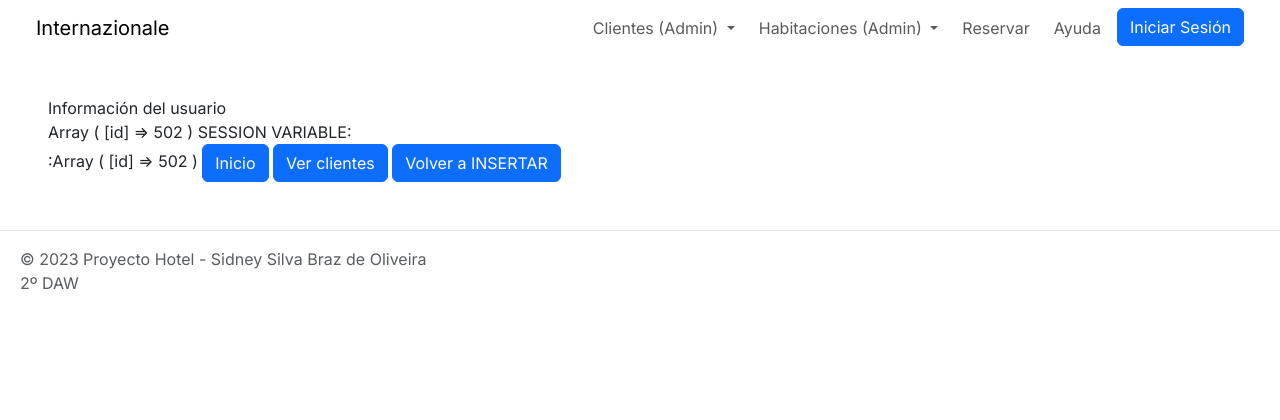
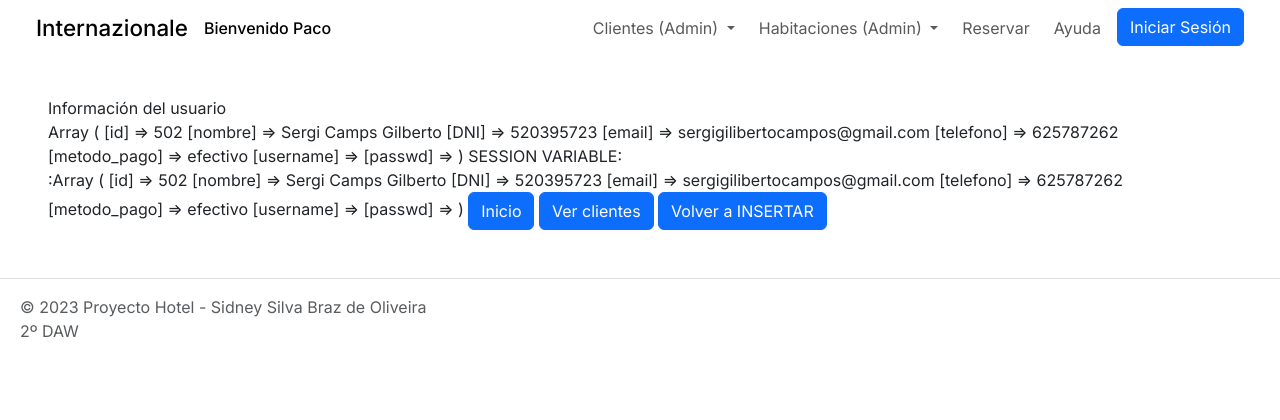
Before and after one commit to sxdny/hotel-project-php, a PHP site: page /db/db_customer_login.php in a window 1280 px wide. Shown: the top 420 px of the page. Run offline with PHP 8.4, Linux system fonts and the light colour scheme; data comes from the database, SQL or seed files in the repository; data that the repository does not hold is empty.

Commit message:
hacer cosas de la libreta

```diff
--- a/student047/dwes/components/header.php
+++ b/student047/dwes/components/header.php
@@ -11,7 +11,6 @@
 <head>
     <meta charset="utf-8">
     <meta name="viewport" content="width=device-width, initial-scale=1">
-    <!-- TODO cambiar título dependiendo de donde estemos -->
     <title>Internazionale</title>
     <link href="https://cdn.jsdelivr.net/npm/bootstrap@5.3.2/dist/css/bootstrap.min.css" rel="stylesheet"
         integrity="sha384-T3c6CoIi6uLrA9TneNEoa7RxnatzjcDSCmG1MXxSR1GAsXEV/Dwwykc2MPK8M2HN" crossorigin="anonymous">
@@ -51,6 +50,20 @@
     code {
         font-family: monospace !important;
     }
+
+    .logo-text {
+        font-weight: 500;
+        font-size: 1.4rem;
+        text-decoration: none;
+        color: black;
+    }
+
+    .welcome-text {
+        font-weight: 500;
+        font-size: 1rem;
+        text-decoration: none;
+        color: black;
+    }
 </style>
 
 <body>
@@ -58,7 +71,10 @@
     <!-- navbar menu -->
     <nav class="navbar fixed-top navbar-expand-lg bg-light px-4">
         <div class="container-fluid">
-            <a class="navbar-brand" href=<?php echo '"' . $root . 'index.php' . '"'; ?>>Internazionale</a>
+            <div class="d-flex align-content-center text-center justify-content-around gap-3 align-items-center">
+                <a class="logo-text" href=<?php echo '"' . $root . 'index.php' . '"'; ?>>Internazionale</a>
+                <a class="welcome-text">Bienvenido Paco</a>
+            </div>
 
             <!-- navigation button -->
             <button class="navbar-toggler" type="button" data-bs-toggle="collapse" data-bs-target="#navbarNav"
@@ -70,7 +86,6 @@
             <div class="collapse justify-content-end navbar-collapse" id="navbarNav">
                 <ul class="navbar-nav gap-2">
 
-                    <!-- TODO juntar los dropdownd con los droprights (hacerlo todo junto) -->
                     <li class="nav-item dropdown">
                         <a class="nav-link dropdown-toggle" href="#" role="button" data-bs-toggle="dropdown"
                             aria-expanded="false">
@@ -88,7 +103,6 @@
                             aria-expanded="false">
                             Habitaciones (Admin)
                         </a>
-                        <!-- TODO hacer apartado Editar -->
                         <ul class="dropdown-menu">
                             <li><a class="dropdown-item" href=<?php echo '"' . $root . '/forms/form_insert_room.php' . '"'; ?>>Insertar</a></li>
 
@@ -103,11 +117,9 @@
                     <li class="nav-item">
                         <a class="nav-link" href=<?php echo '"' . $root . '/forms/form_select_reservations.php' . '"'; ?>>Reservar</a>
                     </li>
-                    <!-- TODO hacer dropdown con varios links directos -->
                     <li class="nav-item">
                         <a class="nav-link" href=<?php echo '"' . $root . '/manuals/help.php' . '"'; ?>>Ayuda</a>
                     </li>
-                    <!-- TODO hacer inicio de sesión -->
                     <li class="nav-item">
                         <a class="btn btn-primary" role="button" href=<?php echo '"' . $root . '/forms/form_customer_login.php' . '"'; ?>>Iniciar Sesión</a>
                     </li>
--- a/student047/dwes/db/db_customer_login.php
+++ b/student047/dwes/db/db_customer_login.php
@@ -21,7 +21,7 @@
 
 // buscar el cliente con la password
 $sql =
-    "SELECT id FROM clientes
+    "SELECT * FROM clientes
     WHERE username ='" . $username . "' AND passwd = '" . $passwd . "';";
 $result = mysqli_query($conn, $sql);
 $id = mysqli_fetch_all($result, MYSQLI_ASSOC);
--- a/student047/dwes/forms/form_select_client.php
+++ b/student047/dwes/forms/form_select_client.php
@@ -62,7 +62,7 @@
             echo '
             <form class="col" action="form_update_client.php" method="POST">
             <div class="card" style="min-width: 16rem;">
-                <img src="../' . $client['pfp'] . '" class="card-img-top img-fluid" alt="Preview habitación.">
+                <img src="../' . $client['pfp'] . '" class="card-img-top" alt="Preview habitación.">
                 <div class="card-body">
                     <h5 class="card-title">' . $client['nombre'] . '</h5>
                     <p class="card-text">' . $client['email'] . '</p>
```
